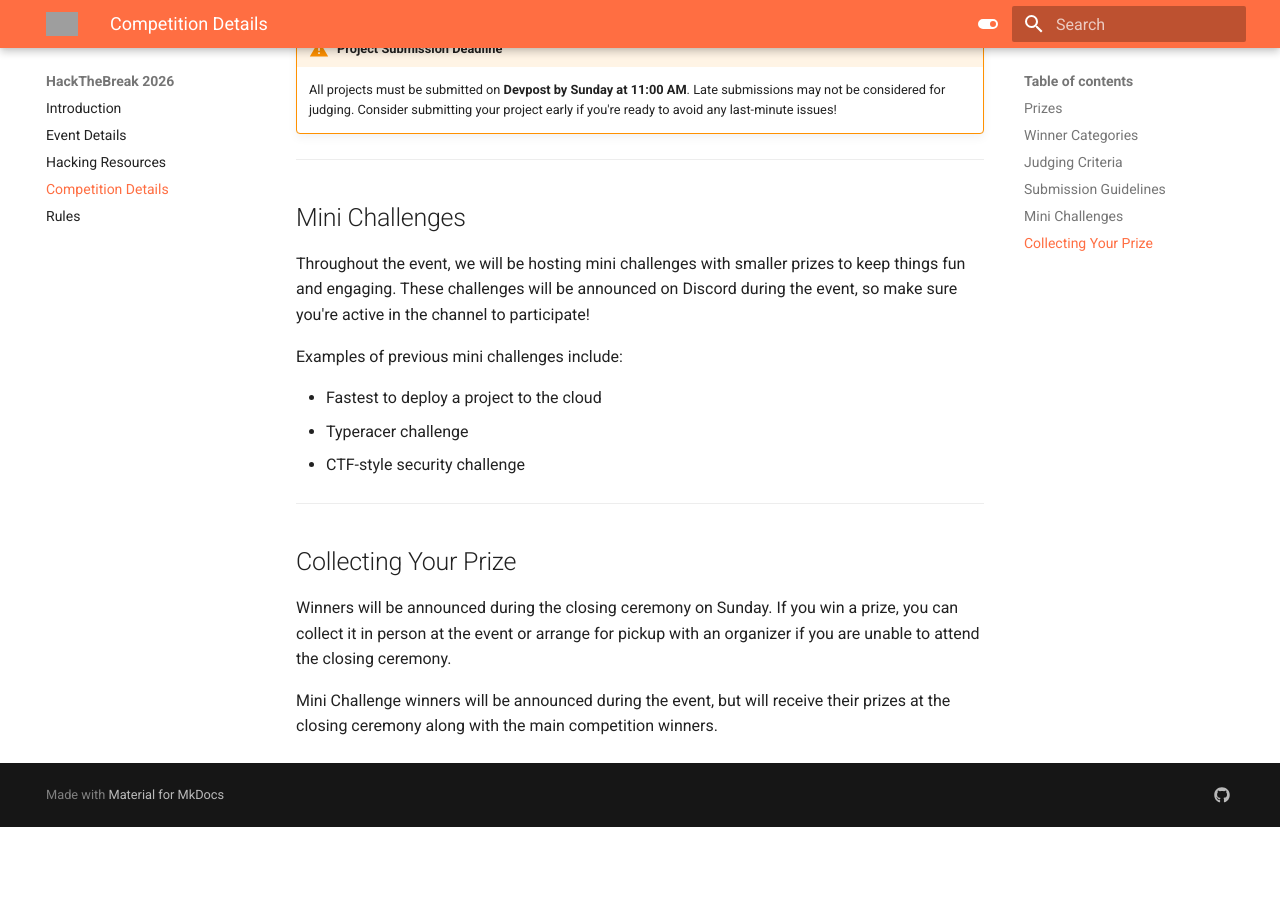
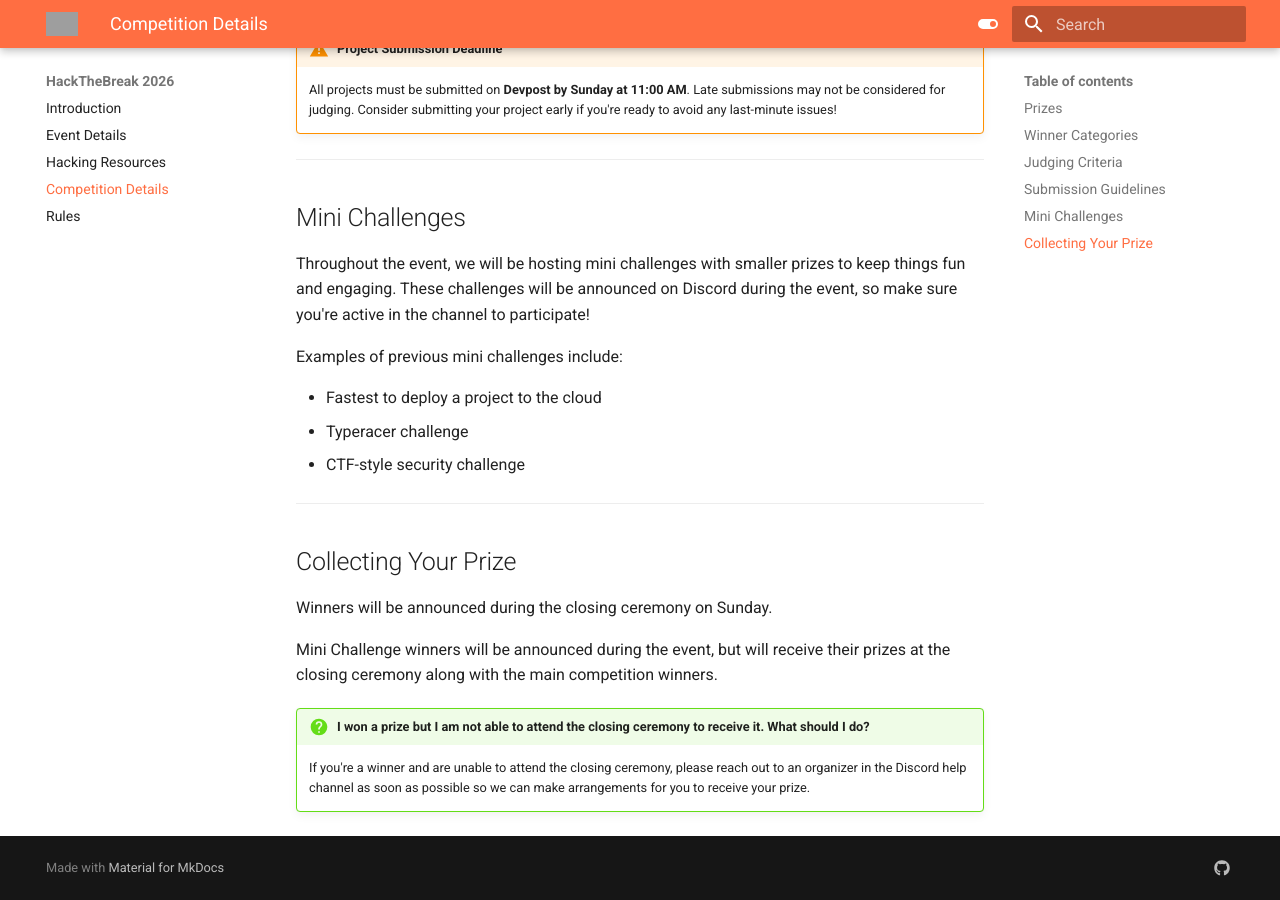
Before and after one commit to armanchinai/hackthebreak2026, an MkDocs documentation site: the page built from docs/competition-details.md, in a window 1280 px wide and 900 px high, scrolled down 2773 px. Built offline with MkDocs 1.6.1 and Material for MkDocs 9.7.7, drawn with Linux system fonts in a browser that asks for light colours; before the commit the page ends 3600 px from its top, so only the background shows below that; grey boxes are pictures that could not be loaded.

Commit message:
Update competition-details.md

```diff
--- a/docs/competition-details.md
+++ b/docs/competition-details.md
@@ -69,6 +69,9 @@ Examples of previous mini challenges include:
 ---
 
 ## Collecting Your Prize
-Winners will be announced during the closing ceremony on Sunday. If you win a prize, you can collect it in person at the event or arrange for pickup with an organizer if you are unable to attend the closing ceremony.
+Winners will be announced during the closing ceremony on Sunday.
 
 Mini Challenge winners will be announced during the event, but will receive their prizes at the closing ceremony along with the main competition winners.
+
+!!! question "I won a prize but I am not able to attend the closing ceremony to receive it. What should I do?"
+    If you're a winner and are unable to attend the closing ceremony, please reach out to an organizer in the Discord help channel as soon as possible so we can make arrangements for you to receive your prize.
```
